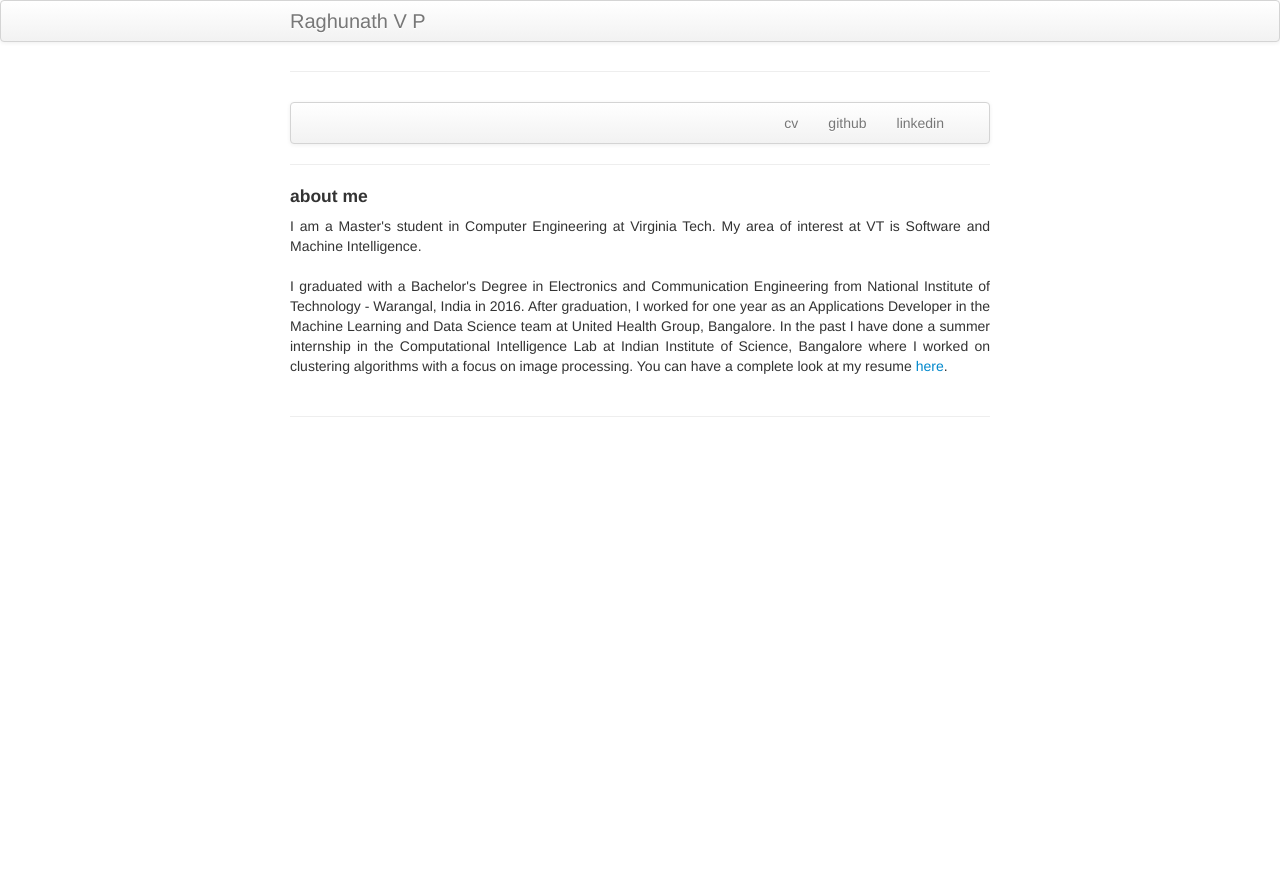
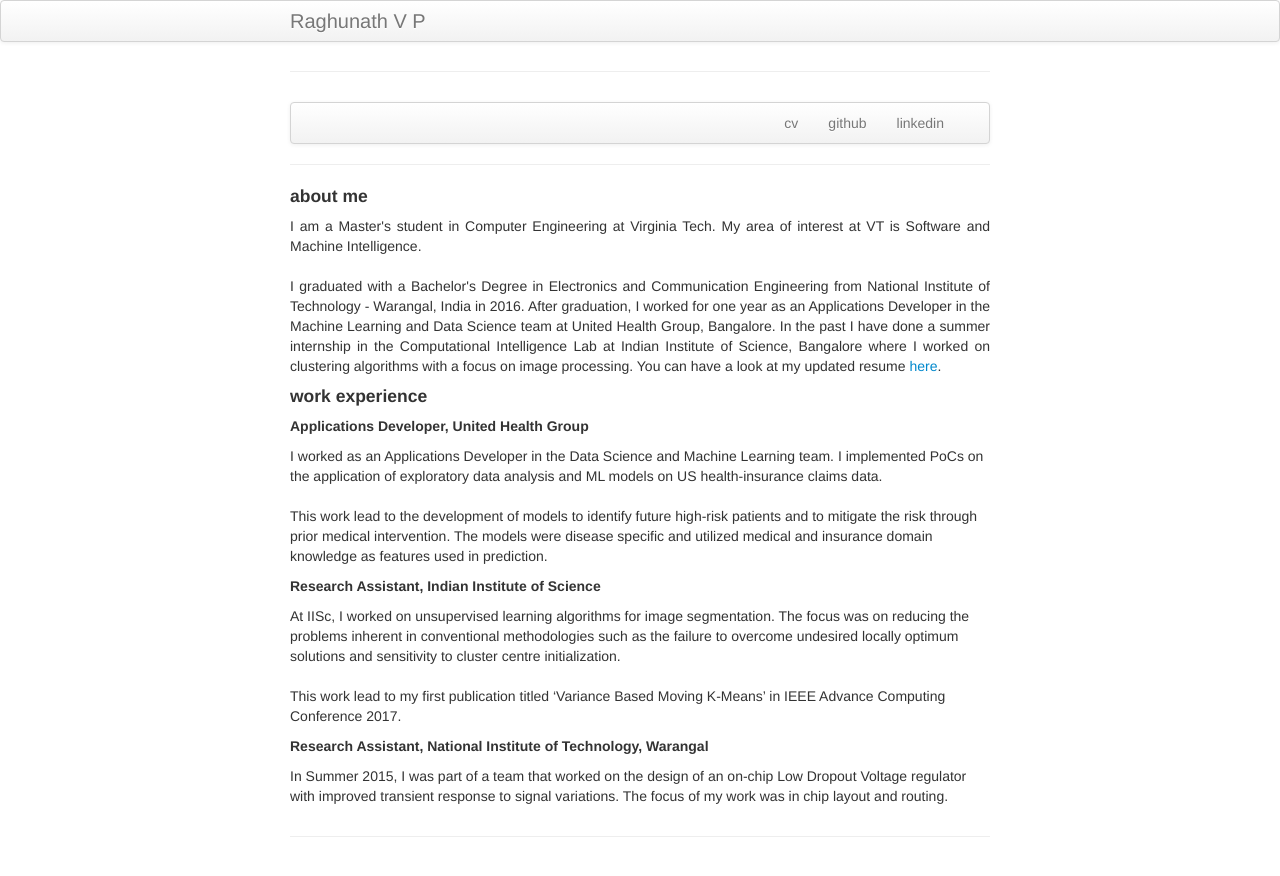
Before and after one commit to rvp22/rvp22.github.io, a Jekyll site: the page built from index.md, in a window 1280 px wide. Shown: the top 876 px of the page. Built offline with Jekyll 4.4.1, drawn with Linux system fonts in a browser that asks for light colours.

Commit message:
Update index.md

```diff
--- a/index.md
+++ b/index.md
@@ -21,7 +21,28 @@ description: Raghunath Virginia Tech Resume
 <p align="justify">
 I am a Master's student in Computer Engineering at Virginia Tech. My area of interest at VT is Software and Machine Intelligence.
 <br><br>
-I graduated with a Bachelor's Degree in Electronics and Communication Engineering from National Institute of Technology - Warangal, India in 2016. After graduation, I worked for one year as an Applications Developer in the Machine Learning and Data Science team at United Health Group, Bangalore. In the past I have done a summer internship in the Computational Intelligence Lab at Indian Institute of Science, Bangalore where I worked on clustering algorithms with a focus on image processing. You can have a complete look at my resume <a href="{{ BASE_PATH }}/assets/raghunath_cv.pdf">here</a>.
+I graduated with a Bachelor's Degree in Electronics and Communication Engineering from National Institute of Technology - Warangal, India in 2016. After graduation, I worked for one year as an Applications Developer in the Machine Learning and Data Science team at United Health Group, Bangalore. In the past I have done a summer internship in the Computational Intelligence Lab at Indian Institute of Science, Bangalore where I worked on clustering algorithms with a focus on image processing. You can have a look at my updated resume <a href="{{ BASE_PATH }}/assets/raghunath_cv.pdf">here</a>.
 
 </p>
 </div>
+
+<div class="work experience">
+<h4><a name="work experience"></a>work experience</h4>
+
+<h5>Applications Developer, United Health Group</h5>
+
+I worked as an Applications Developer in the Data Science and Machine Learning team. I implemented PoCs on the application of exploratory data analysis and ML models on US health-insurance claims data.
+<br><br>
+This work lead to the development of models to identify future high-risk patients and to mitigate the risk through prior medical intervention. The models were disease specific and utilized medical and insurance domain knowledge as features used in prediction.
+
+<h5>Research Assistant, Indian Institute of Science</h5>
+
+At IISc, I worked on unsupervised learning algorithms for image segmentation. The focus was on reducing the problems inherent in conventional methodologies such as the failure to overcome undesired locally optimum solutions and sensitivity to cluster centre initialization.
+<br><br>
+This work lead to my first publication titled ‘Variance Based Moving K-Means’ in IEEE Advance Computing Conference 2017.
+
+<h5>Research Assistant, National Institute of Technology, Warangal</h5>
+
+In Summer 2015, I was part of a team that worked on the design of an on-chip Low Dropout Voltage regulator with improved transient response to signal variations. The focus of my work was in chip layout and routing.
+
+</div>
```
